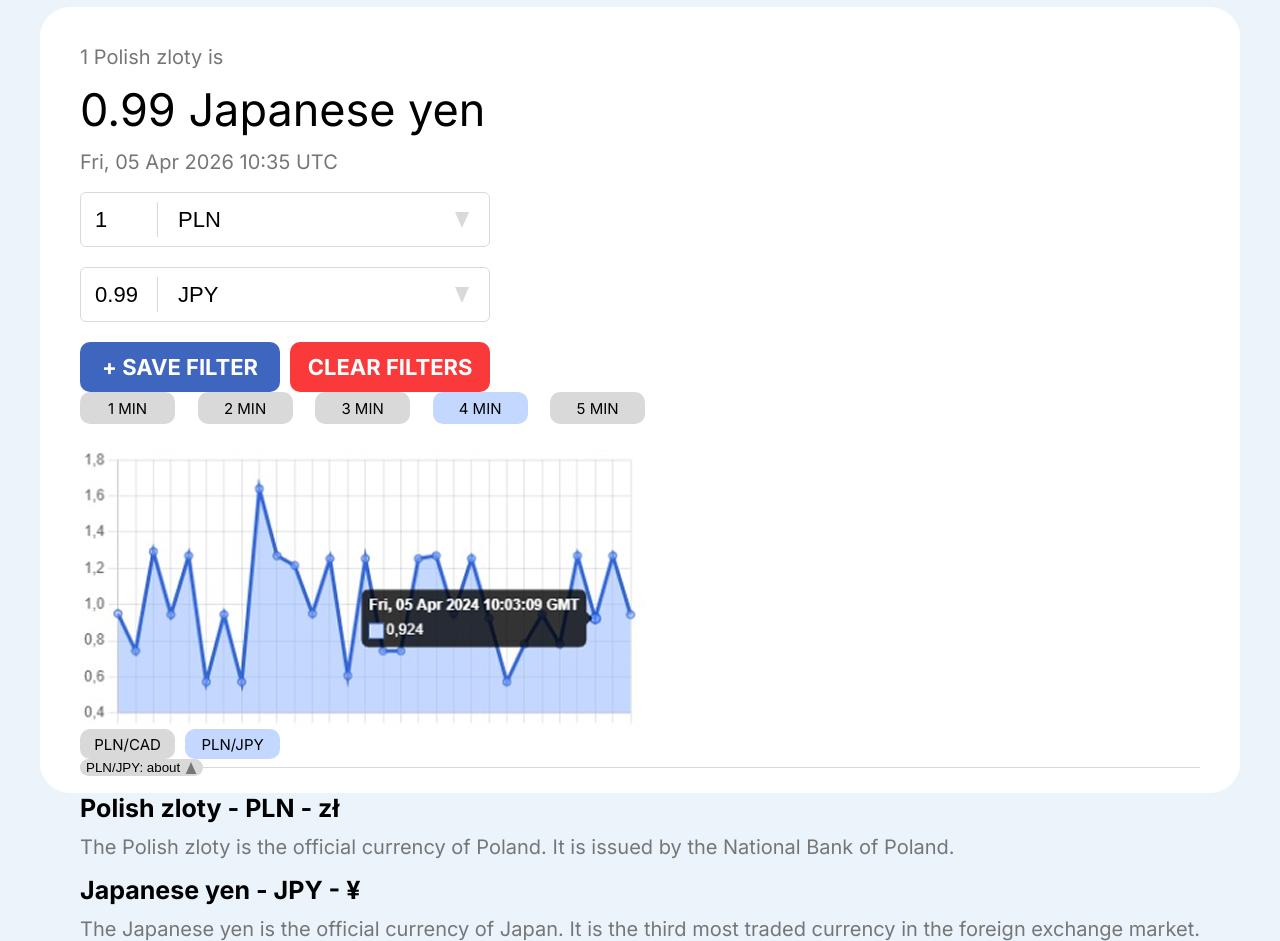
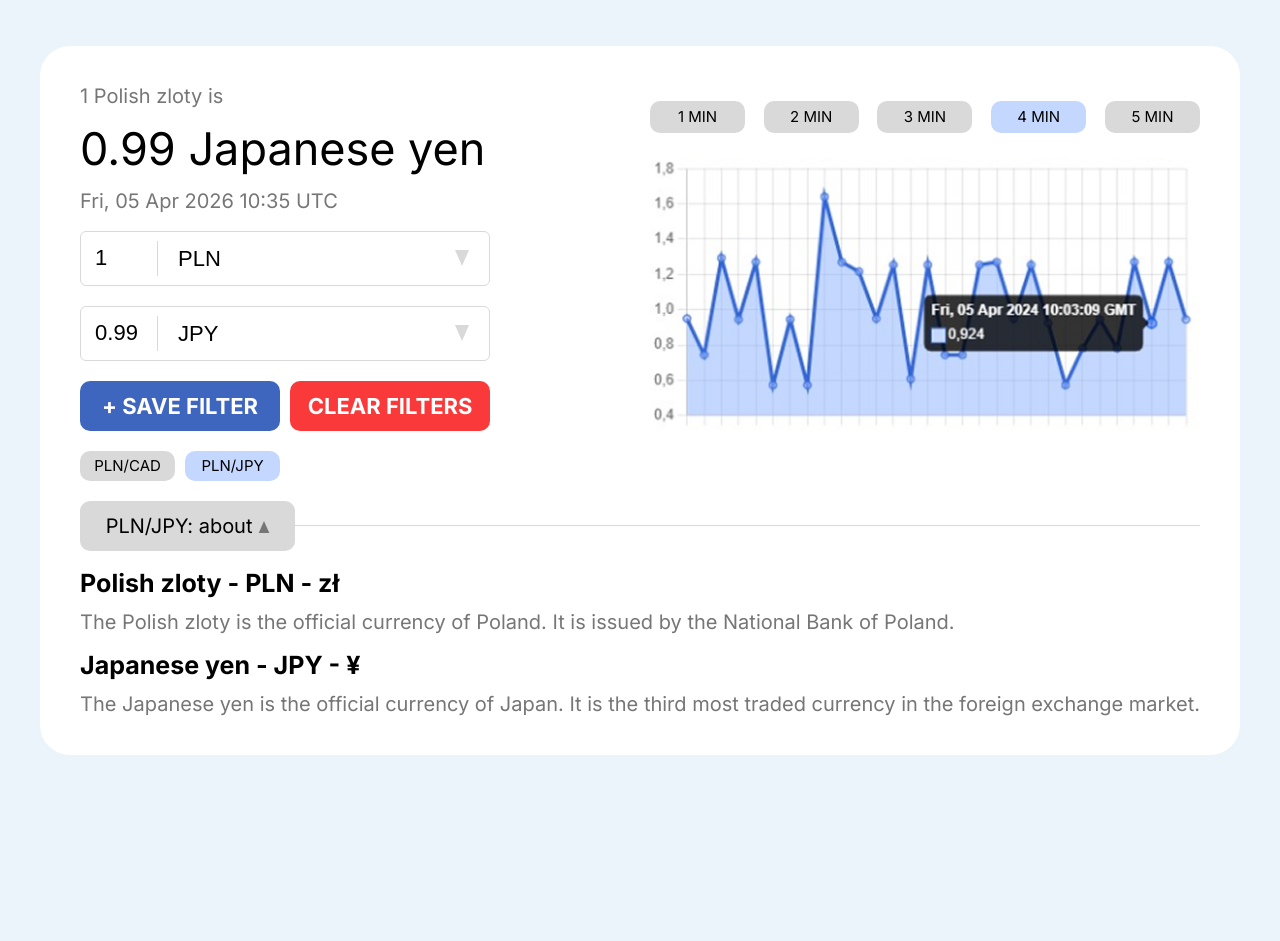
Before and after one commit to IKM8/SummerPractic, a React (Vite) app in the folder currency-converter/: page / in a window 1280 px wide. After the commit the page ends 800 px from the top, so only its background shows below. Built offline with nearby package versions, Linux system fonts and the light colour scheme.

Commit message:
fix: классы css-modules с дефисом через скобочную запись

```diff
--- a/currency-converter/src/App.tsx
+++ b/currency-converter/src/App.tsx
@@ -14,7 +14,7 @@ export const App = () => {
 
   return (
     <main className={styles.page}>
-      <div className={styles.topHalf}>
+      <div className={styles['top-half']}>
         <Converter
           currencies={currencies}
           amount="1"
@@ -27,7 +27,7 @@ export const App = () => {
         <CurrencyChart periods={chartPeriods} currentPeriod={4} />
       </div>
 
-      <div className={styles.bottomHalf}>
+      <div className={styles['bottom-half']}>
         <CurrencyPairs pairs={currencyPairs} activePair="PLN/JPY" />
         <MoreAbout from={from} to={to} />
       </div>
--- a/currency-converter/src/components/MoreAbout/MoreAbout.tsx
+++ b/currency-converter/src/components/MoreAbout/MoreAbout.tsx
@@ -11,7 +11,7 @@ export const MoreAbout = ({ from, to }: MoreAboutProps) => {
   return (
     <section className={styles.section}>
       <div className={styles.header}>
-        <Button className={styles.pairButton}>
+        <Button className={styles['pair-button']}>
           {from.code}/{to.code}: about
           <span className={styles.arrow} />
         </Button>
```
